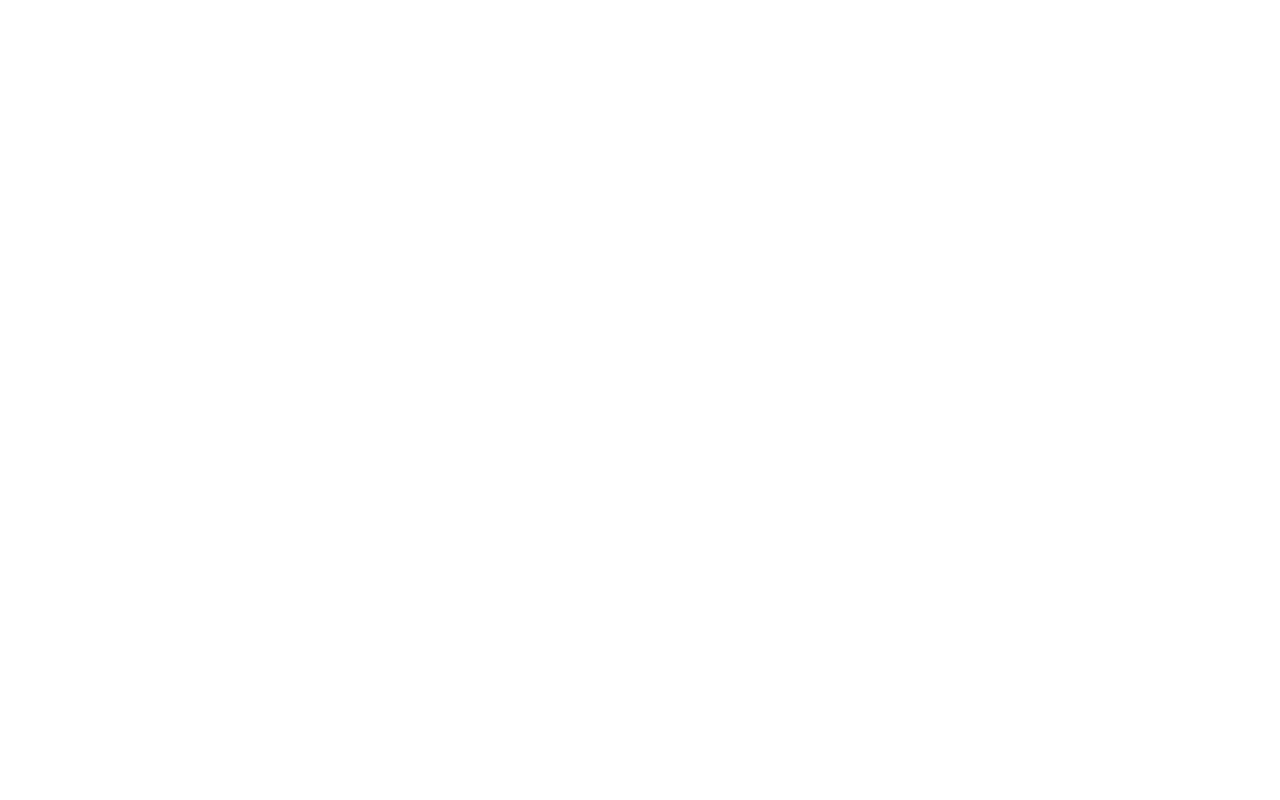
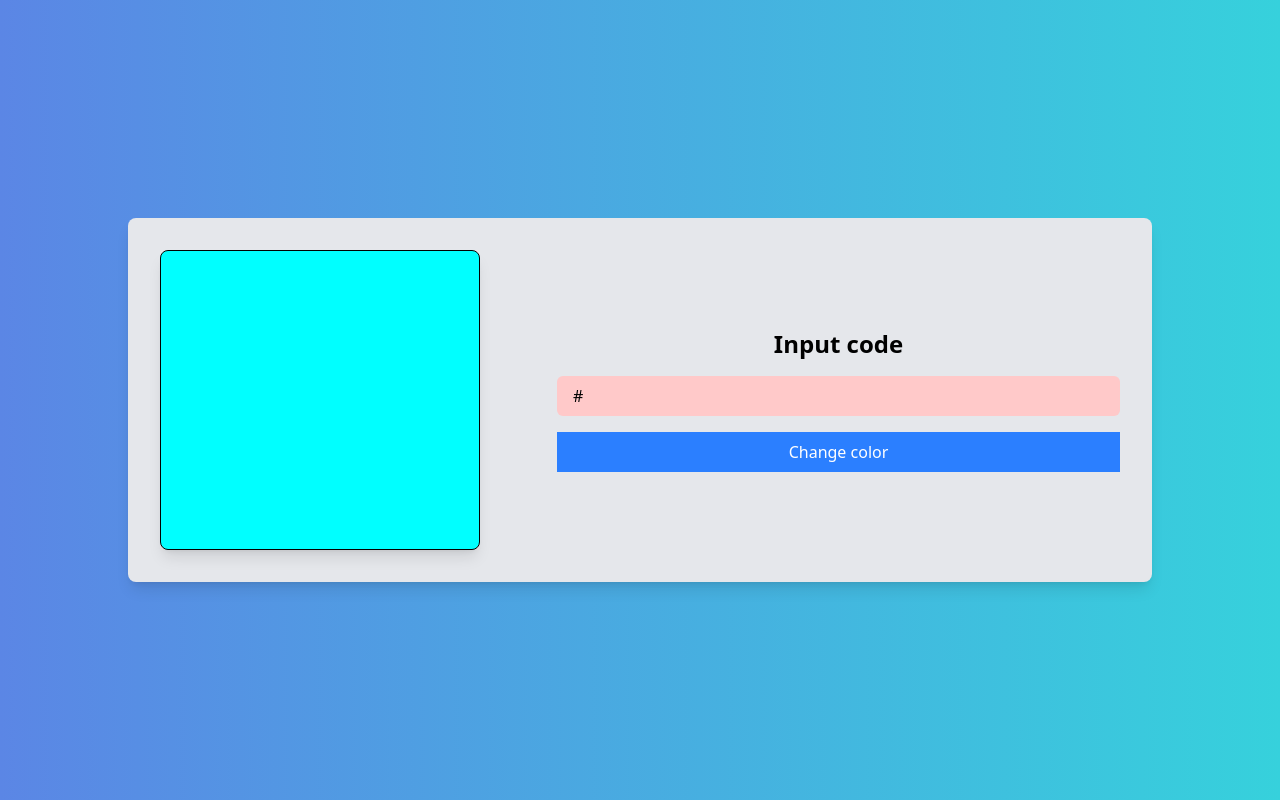
Before and after one commit to RizkixSuputro/jquery-project, a plain HTML site: page HexColorPreview/index.html in a window 1280 px wide. Drawn offline with nearby package versions, Linux system fonts and the light colour scheme.

Commit message:
feat: add Hex Color Preview layout with Tailwind and gradient background
- Create `index.html` with responsive Tailwind container
- Add hex color preview box and input field with button
- Implement gradient background styling in `style.css`
- Set default preview box color to aqua

```diff
--- a/HexColorPreview/index.html
+++ b/HexColorPreview/index.html
@@ -6,7 +6,34 @@
     <script src="https://cdn.jsdelivr.net/npm/@tailwindcss/browser@4"></script>
     <link rel="stylesheet" href="style.css" />
   </head>
-  <body>
+  <body class="flex justify-center items-center">
+    <div
+      class="container mx-auto w-5xl sm:max-w-4xl md:max-w-5xl lg:max-w-7xl min-h-[400px] sm:min-h-[200px] md:min-h-[300px] bg-gray-200 p-6 sm:p-8 rounded-lg shadow-lg"
+    >
+      <div class="content-hex flex justify-between">
+        <div
+          class="w-80 sm:max-w-2xl md:max-w-3xl lg:max-w-4xl min-h-[200px] sm:min-h-[250px] md:min-h-[300px] rounded-lg shadow-lg border"
+          id="colorpv"
+        ></div>
+        <div class="container-inp-code flex flex-col justify-center">
+          <h1 class="text-2xl font-bold mb-4 text-center">Input code</h1>
+          <input
+            type="text"
+            id="inp-code"
+            class="inp-code w-full h-10 px-4 rounded-md bg-red-200 mr-[300px]"
+            value="#"
+          />
+          <button
+            class="w-full h-10 mt-4 bg-blue-500 text-white"
+            id="change-color"
+          >
+            Change color
+          </button>
+        </div>
+      </div>
+    </div>
+
     <script src="https://cdnjs.cloudflare.com/ajax/libs/jquery/3.7.1/jquery.min.js"></script>
+    <script></script>
   </body>
 </html>
--- a/HexColorPreview/style.css
+++ b/HexColorPreview/style.css
@@ -0,0 +1,16 @@
+body {
+  background: #36d1dc; /* fallback for old browsers */
+  background: -webkit-linear-gradient(
+    to right,
+    #5b86e5,
+    #36d1dc
+  ); /* Chrome 10-25, Safari 5.1-6 */
+  background: linear-gradient(
+    to right,
+    #5b86e5,
+    #36d1dc
+  ); /* W3C, IE 10+/ Edge, Firefox 16+, Chrome 26+, Opera 12+, Safari 7+ */
+}
+#colorpv {
+  background-color: aqua;
+}
```
